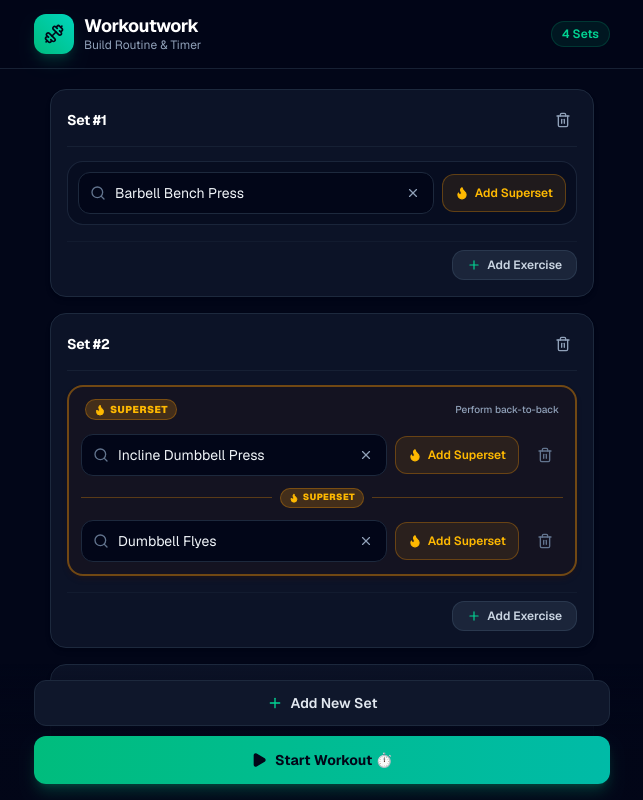
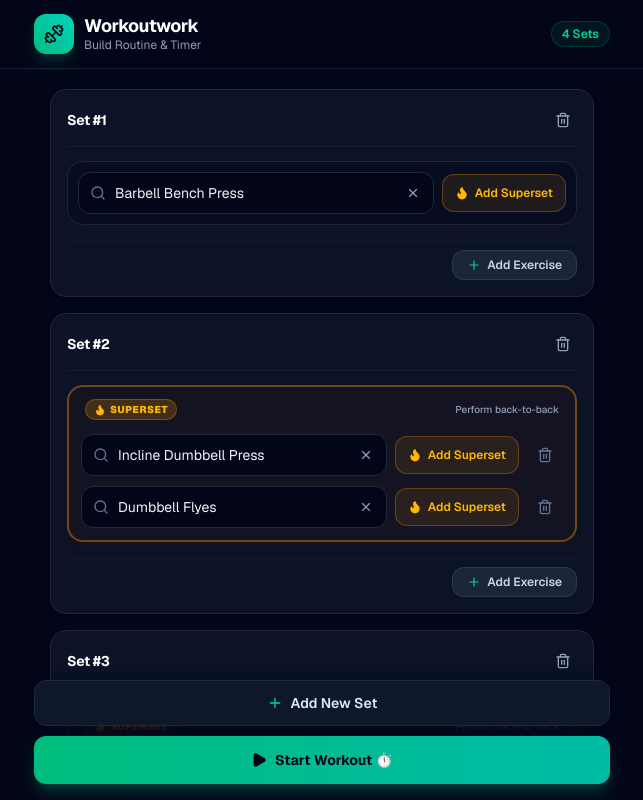
Before and after one commit to codewat/workout, a Next.js app: page / in a window 1280 px wide. Both pictures are taken after a click on the button 369 px from the left and 30 px from the top of the page. Shown: the top 800 px of the page, without its empty margins (318-961 px from the left). Built offline with nearby package versions, Linux system fonts and the light colour scheme.

Commit message:
feat: remove middle superset divider inside superset box

```diff
--- a/src/components/WorkoutBuilder.tsx
+++ b/src/components/WorkoutBuilder.tsx
@@ -230,20 +230,8 @@ export default function WorkoutBuilder({
                           </div>
                         )}
 
-                        {box.items.map(({ exercise, originalIndex }, itemIndex) => (
-                          <React.Fragment key={exercise.id}>
-                            {/* In-between divider inside the same superset box */}
-                            {itemIndex > 0 && (
-                              <div className="flex items-center justify-center gap-2 py-0.5">
-                                <div className="h-px flex-1 bg-amber-500/30" />
-                                <span className="inline-flex items-center gap-1 text-[9px] font-black px-2 py-0.5 rounded-full bg-amber-500/20 text-amber-400 border border-amber-500/30 tracking-wider uppercase">
-                                  <Flame className="w-2.5 h-2.5 fill-amber-400" /> Superset
-                                </span>
-                                <div className="h-px flex-1 bg-amber-500/30" />
-                              </div>
-                            )}
-
-                            <div className="relative flex items-center gap-2">
+                        {box.items.map(({ exercise, originalIndex }) => (
+                          <div key={exercise.id} className="relative flex items-center gap-2">
                               {/* Autocomplete Input with Search */}
                               <ExerciseAutocomplete
                                 value={exercise.name}
@@ -287,7 +275,6 @@ export default function WorkoutBuilder({
                                 </button>
                               )}
                             </div>
-                          </React.Fragment>
                         ))}
                       </div>
                     ))}
--- a/src/components/WorkoutSession.tsx
+++ b/src/components/WorkoutSession.tsx
@@ -424,23 +424,14 @@ export default function WorkoutSession({
                     </div>
                   )}
 
-                  {box.items.map(({ exercise, originalIndex }, itemIndex) => {
+                  {box.items.map(({ exercise, originalIndex }) => {
                     const displayName =
                       exercise.name.trim() || `Exercise ${originalIndex + 1}`;
                     const isCompleted = completedExerciseIds.has(exercise.id);
 
                     return (
-                      <React.Fragment key={exercise.id}>
-                        {itemIndex > 0 && (
-                          <div className="flex items-center justify-center gap-2 py-0.5">
-                            <div className="h-px flex-1 bg-amber-500/30" />
-                            <span className="inline-flex items-center gap-1 text-[9px] font-black px-2 py-0.5 rounded-full bg-amber-500/20 text-amber-400 border border-amber-500/30 tracking-wider uppercase">
-                              <Flame className="w-2.5 h-2.5 fill-amber-400" /> Superset
-                            </span>
-                            <div className="h-px flex-1 bg-amber-500/30" />
-                          </div>
-                        )}
                       <button
+                        key={exercise.id}
                         type="button"
                         onClick={() => toggleExerciseCompletion(exercise.id)}
                         className={`w-full text-left p-4 rounded-2xl border transition-all flex items-center justify-between gap-3 active:scale-[0.98] ${
@@ -478,7 +469,6 @@ export default function WorkoutSession({
                           )}
                         </div>
                       </button>
-                      </React.Fragment>
                     );
                   })}
                 </div>
```
Lines whose indentation alone changed are shown as unchanged.
